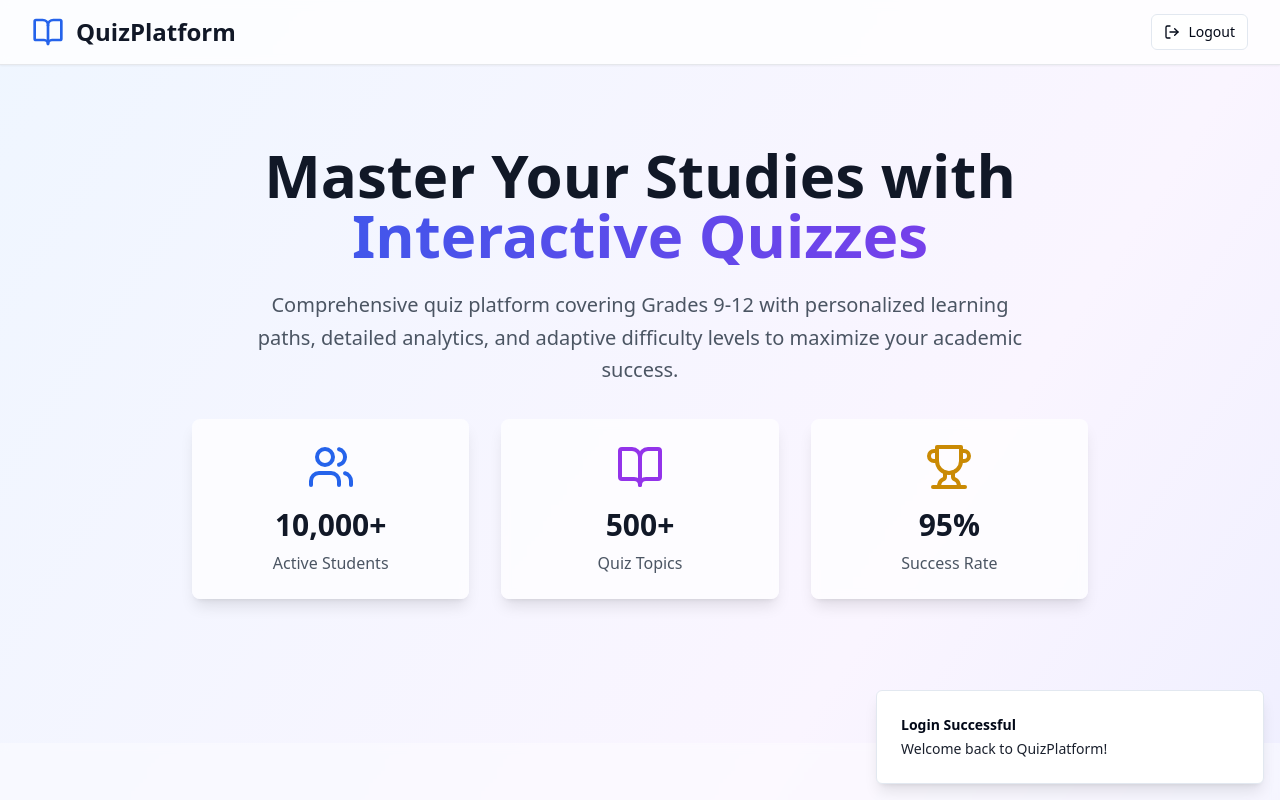
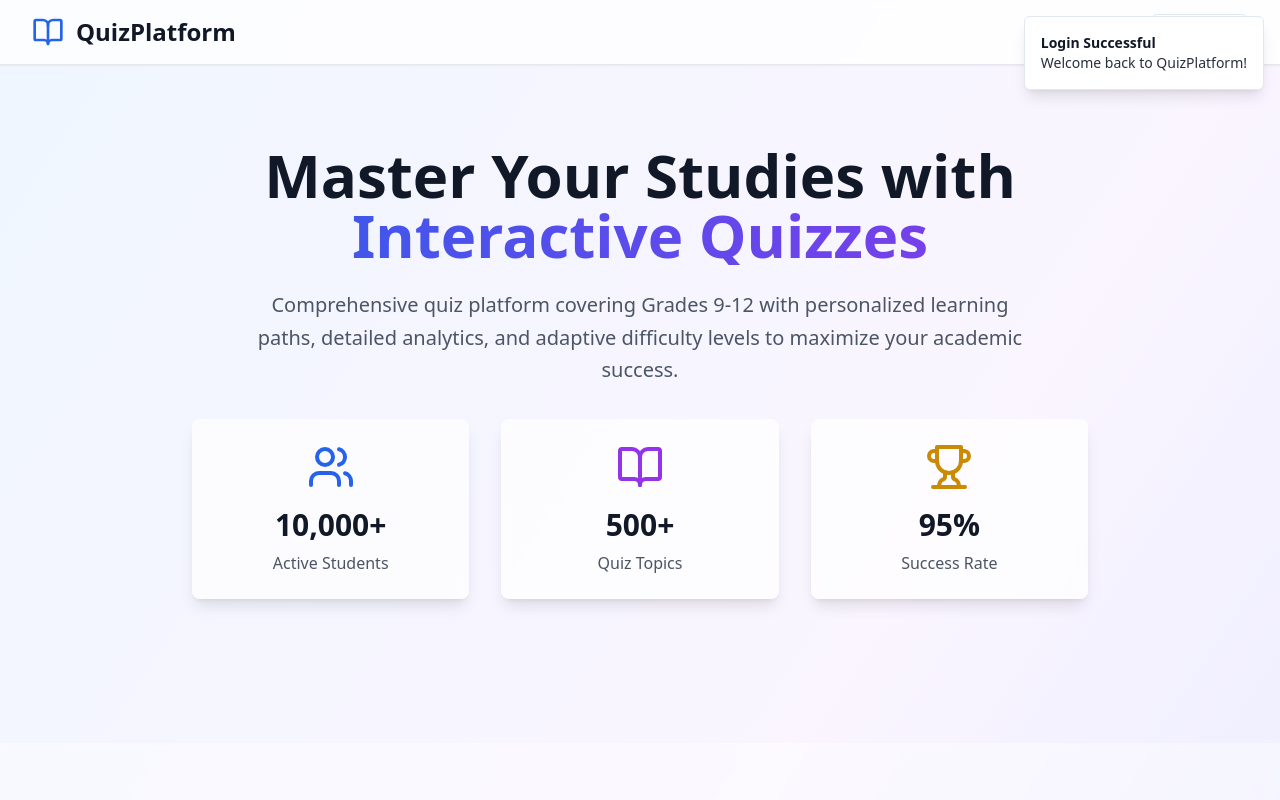
Before and after one commit to alexgetahuntadese/yegna-quiz-mekoya, a React (Vite) app: page /login in a window 1280 px wide. Both pictures are taken after typing "name@example.com", "Sample123" into the empty fields and a click on the button "Sign In". Shown: the top 800 px of the page. Built offline with nearby package versions, Linux system fonts and the light colour scheme.

Commit message:
Fix: Resolve useState error
The AI is addressing a `TypeError: Cannot read properties of null (reading 'useState')` error related to `ToastProvider`.

```diff
--- a/src/App.tsx
+++ b/src/App.tsx
@@ -3,7 +3,7 @@ import React, { Suspense, lazy, useState, useEffect } from "react";
 import { TooltipProvider } from "@/components/ui/tooltip";
 import { QueryClient, QueryClientProvider } from "@tanstack/react-query";
 import { BrowserRouter, Routes, Route, Navigate } from "react-router-dom";
-import { Toaster } from "@/components/ui/toaster";
+import { SimpleToaster } from "@/components/SimpleToaster";
 
 // Lazy load components
 const Index = lazy(() => import("./pages/Index"));
@@ -163,7 +163,7 @@ const AppRoutes: React.FC = () => {
           <Route path="*" element={<NotFound />} />
         </Routes>
       </Suspense>
-      <Toaster />
+      <SimpleToaster />
     </>
   );
 };
--- /dev/null
+++ b/src/components/SimpleToaster.tsx
@@ -0,0 +1,32 @@
+import React, { useState, useEffect } from 'react';
+import { useToast } from '@/hooks/use-toast';
+
+export function SimpleToaster() {
+  const { toasts } = useToast();
+
+  if (toasts.length === 0) return null;
+
+  return (
+    <div className="fixed top-4 right-4 z-50 space-y-2">
+      {toasts.map((toast) => (
+        <div
+          key={toast.id}
+          className={`
+            p-4 rounded-md shadow-lg max-w-sm
+            ${toast.variant === 'destructive'
+              ? 'bg-red-500 text-white'
+              : 'bg-white text-gray-900 border'
+            }
+          `}
+        >
+          {toast.title && (
+            <div className="font-semibold text-sm">{toast.title}</div>
+          )}
+          {toast.description && (
+            <div className="text-sm opacity-90">{toast.description}</div>
+          )}
+        </div>
+      ))}
+    </div>
+  );
+}
```
